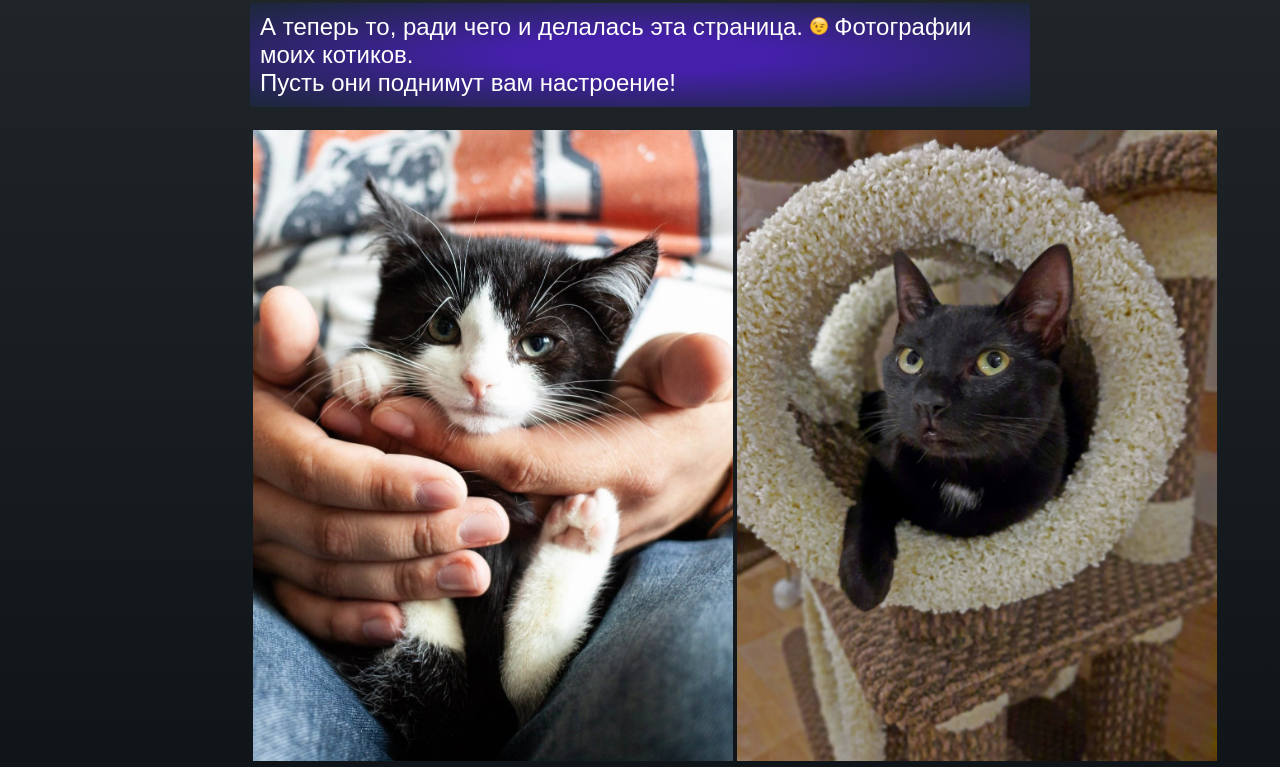
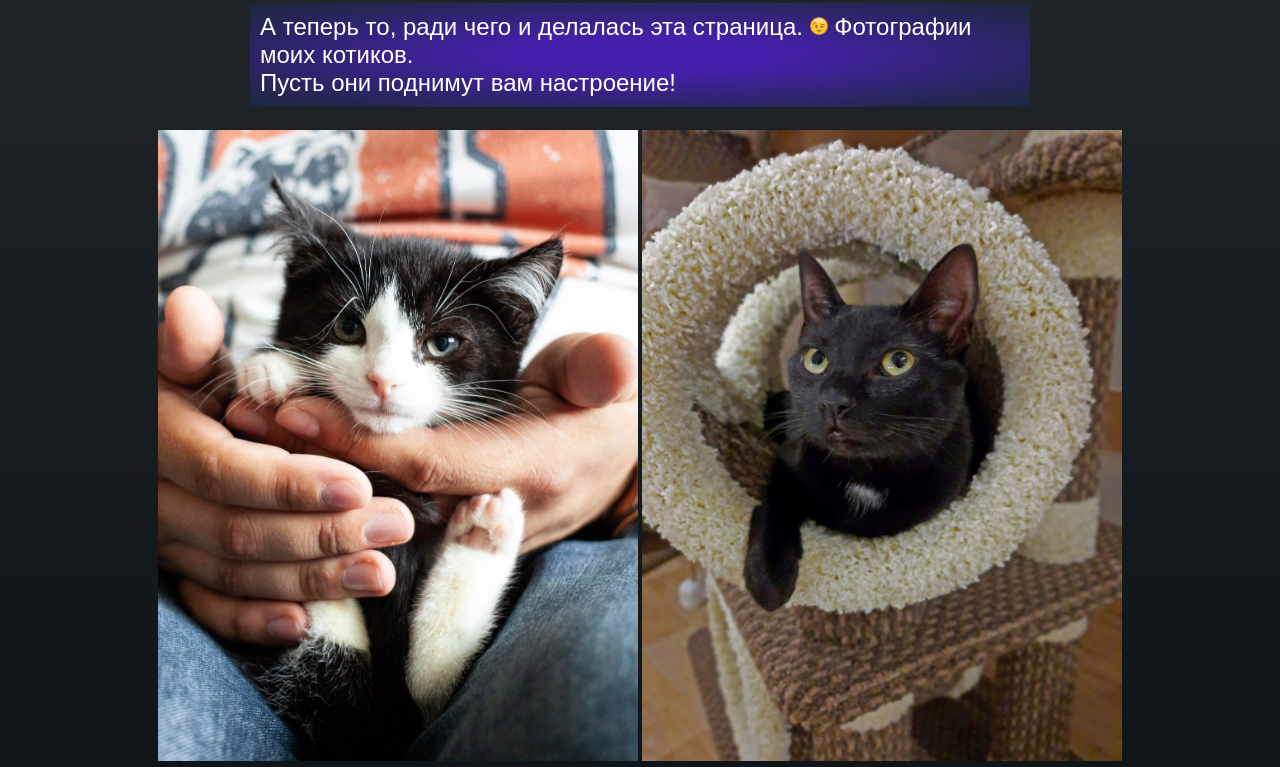
Before and after one commit to AgathaCott/AgathaCott.github.io, a plain HTML site: page index.html in a window 1280 px wide. Shown: the part 1874-2641 px from the top of the page. Drawn offline with Linux system fonts and the light colour scheme.

Commit message:
Update index.css

```diff
--- a/index.css
+++ b/index.css
@@ -89,9 +89,8 @@ li > a:hover {
 
 
 table {
-
-  margin-left: 100px;
-  margin-right: 100px;
+  width: 960px;
+  margin: auto;
   margin-top: 20px;
 }
 
```
